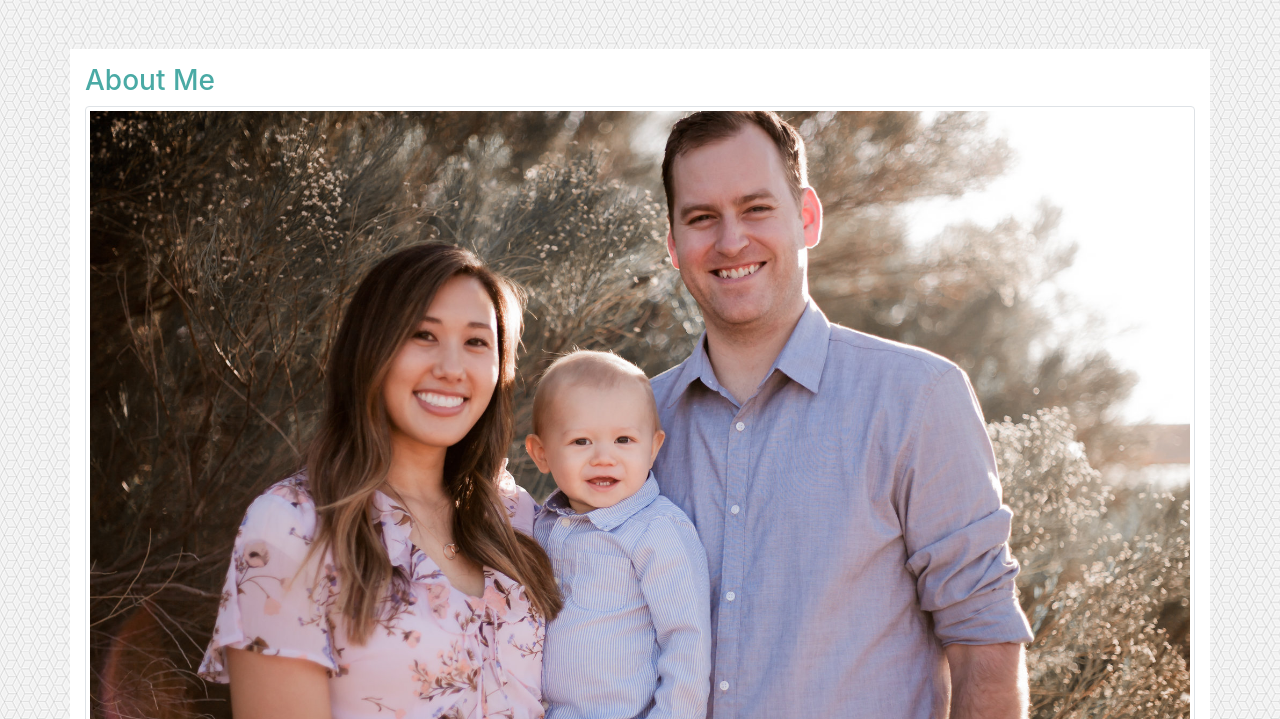
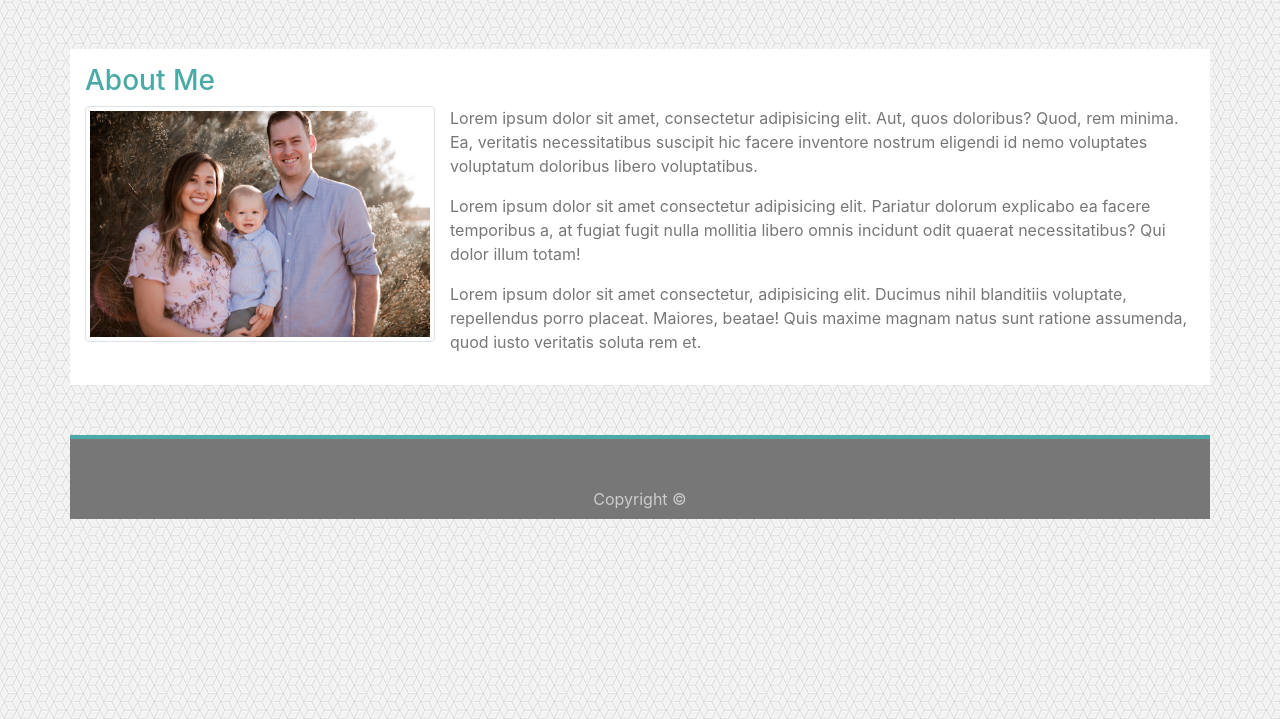
Before and after one commit to dawnpatrol506/Bootstrap-Portfolio, a plain HTML site: page index.html in a window 1280 px wide. Shown: the part 81-800 px from the top of the page. Drawn offline with nearby package versions, Linux system fonts and the light colour scheme.

Commit message:
fixed index picture sizing

```diff
--- a/assets/css/style.css
+++ b/assets/css/style.css
@@ -3,7 +3,7 @@ body{
     background-image: url("/assets/images/qbkls.png");
 }
 
-.fam-img{
+#fam-img{
     width: 350px;
     margin: 0px 15px 15px 0px;
 }
```
